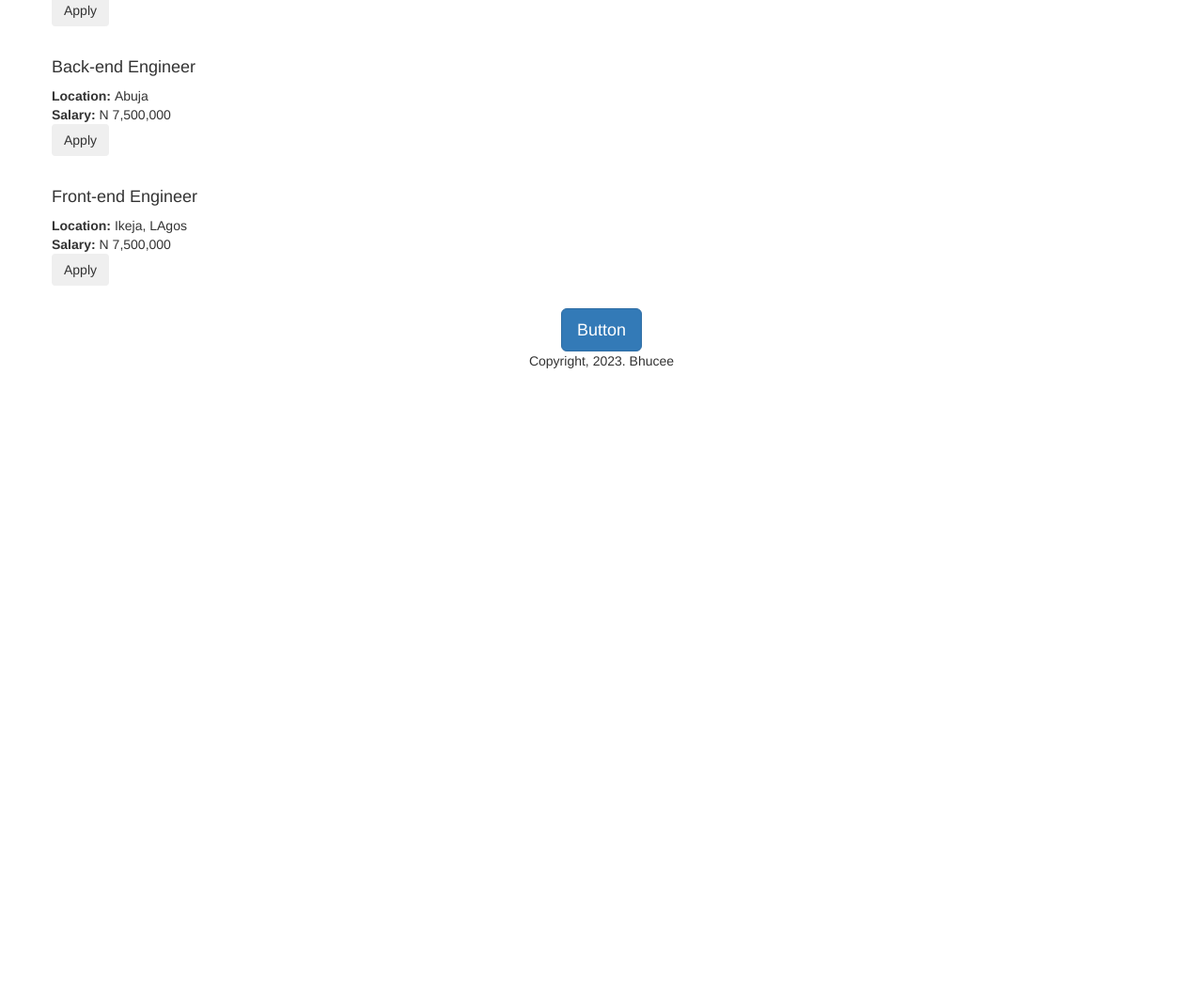
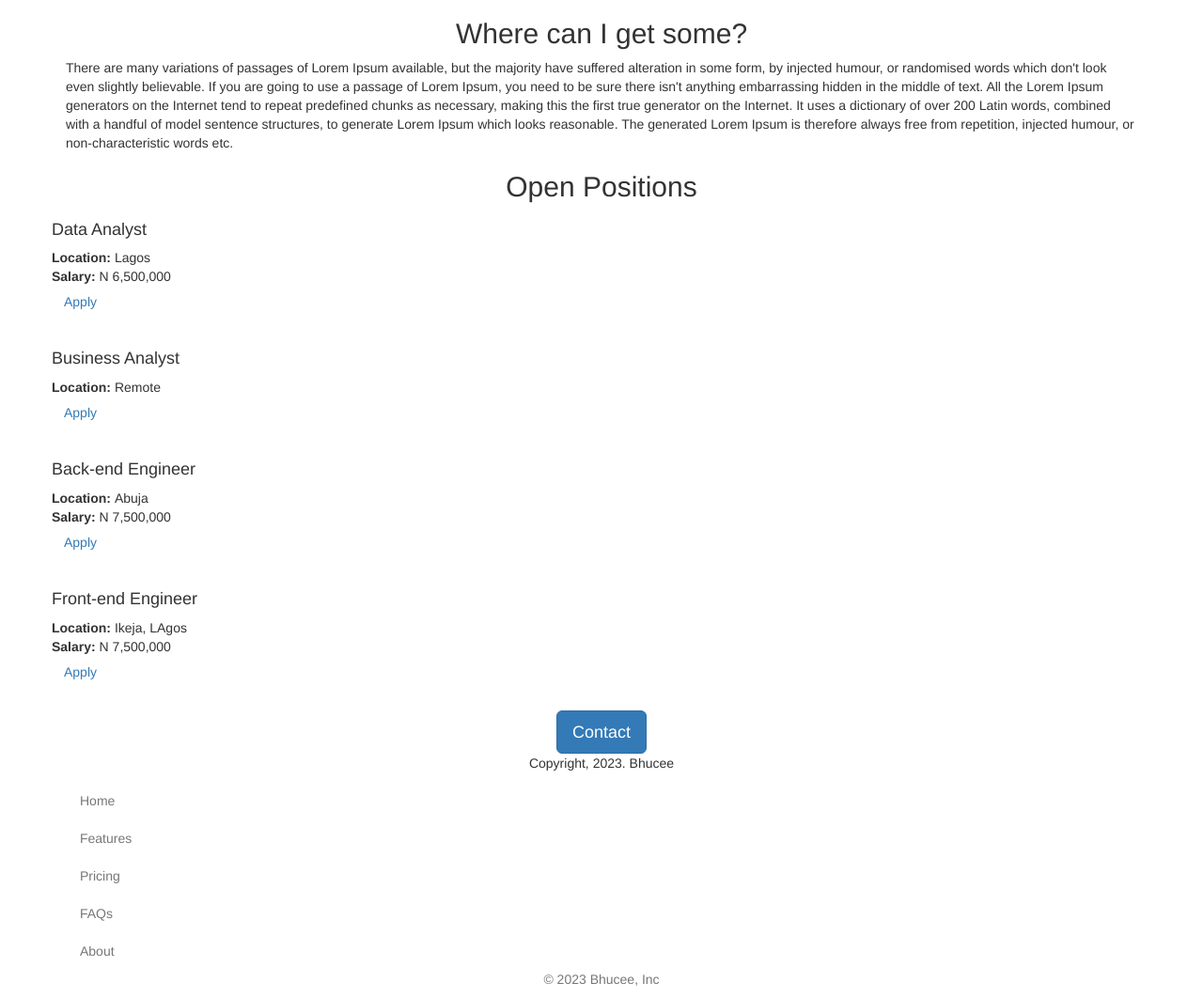
Before and after one commit to Bhucee/Bhucee-website-v2, a Flask app: page / in a window 1280 px wide. Shown: the part 1089-2151 px from the top of the page at 94% size. Before the commit the page ends 1481 px from the top, so only its background shows below. Run offline with Flask 2, Linux system fonts and the light colour scheme.

Commit message:
Added Functional & aesthetic views

```diff
--- /dev/null
+++ b/templates/footer.html
@@ -0,0 +1,12 @@
+<div class="container">
+  <footer class="py-3 my-4">
+    <ul class="nav justify-content-center border-bottom pb-3 mb-3">
+      <li class="nav-item"><a href="#" class="nav-link px-2 text-muted">Home</a></li>
+      <li class="nav-item"><a href="#" class="nav-link px-2 text-muted">Features</a></li>
+      <li class="nav-item"><a href="#" class="nav-link px-2 text-muted">Pricing</a></li>
+      <li class="nav-item"><a href="#" class="nav-link px-2 text-muted">FAQs</a></li>
+      <li class="nav-item"><a href="#" class="nav-link px-2 text-muted">About</a></li>
+    </ul>
+    <p class="text-center text-muted">&copy; 2023 Bhucee, Inc</p>
+  </footer>
+</div>
--- a/templates/home.html
+++ b/templates/home.html
@@ -16,21 +16,30 @@
 </head>
 <body>
 
+  {% include 'nav.html' %}
+
+  <h1 class="text-center">
+      {{company_name}} Careers.
+    </h1>
+
+  <img class="img-responsive" id="madison" src="https://bhucee-website.bhucee.repl.co/static/madison-pic.jpeg" height="360" >
+
   <div class ="container">
-    <h1 class="text-center">
-      {{company_name}} Careers.
-    </h1>=
 
 
-  <div class="center-block">
-    <img class="img-responsive" id="madison" src="https://bhucee-website.bhucee.repl.co/static/madison-pic.jpeg" height="360" >
-  </div>
 
 
     <h2 class="text-center">What Is Lorem Ipsum?</h2>
+    <div class="row">
+      <div class="col-6">
     <p class="lead">
       Lorem Ipsum is simply dummy text of the printing and typesetting industry. Lorem Ipsum has been the industry's standard dummy text ever since the 1500s, when an unknown printer took a galley of type and scrambled it to make a type specimen book. It has survived not only five centuries, but also the leap into electronic typesetting, remaining essentially unchanged. It was popularised in the 1960s with the release of Letraset sheets containing Lorem Ipsum passages, and more recently with desktop publishing software like Aldus PageMaker including versions of Lorem Ipsum
     </p>
+      </div>
+        <div class="col-6">
+          <img src="static/people-work.jpeg style="height:360px border-radius:4px;">
+        </div>
+    </div>
 
 
 
@@ -49,11 +58,12 @@ There are many variations of passages of Lorem Ipsum available, but the majority
 
 
       <div class="text-center">
-       <button <button class="btn btn-primary btn-lg" type="submit">Button</button>
+       <a href="mailto:info@iowa-solutions.com?subject=Questions%20About%20{{company_name}}&body=My%20Name%3A%20%3CEnter%20your%20name%3E%0D%0A%0D%0AMy%20Resume%20link%3A%20%3CEnter%20Here%3E%0D%0A%0D%0AMy%20LinkedIn%20link%3A%20%3CEnter%20Here%3E" <button class="btn btn-primary btn-lg" type="submit">Contact</a>
       </div>
     <p class="mt-4" style = "text-align: center">Copyright, 2023. Bhucee</p>
   </div>
 
+  {% include 'footer.html' %}
 
 </body>
 </html>
--- a/templates/joblisting.html
+++ b/templates/joblisting.html
@@ -13,6 +13,6 @@
                   {% endif %}
   </div>
       <div class="col-3">
-       <button type="button" class="btn btn-outline-primary">Apply</button>
+       <a href="mailto:info@iowa-solutions.com?subject=Application%20for%20{{job['title']}}&body=My%20Name%3A%20%3CEnter%20your%20name%3E%0D%0A%0D%0AMy%20Resume%20link%3A%20%3CEnter%20Here%3E%0D%0A%0D%0AMy%20LinkedIn%20link%3A%20%3CEnter%20Here%3E" type="button" class="btn btn-outline-primary float-right align-middle">Apply</a>
       </div>
 </div>
--- /dev/null
+++ b/templates/nav.html
@@ -0,0 +1,9 @@
+<nav class="navbar shadow-sm fixed-top bg-white">
+  <div class="container-fluid">
+    <a class="navbar-brand" href="#">
+      <img src="/static/logo.svg" alt="" width="30" height="24" class="d-inline-block align-text-top">
+      Bhucee
+    </a>
+  </div>
+</nav>
+<div style="height:56px"></div>
```
Also changed, not shown: static/logo.svg (added), static/people-work.jpeg (added).
